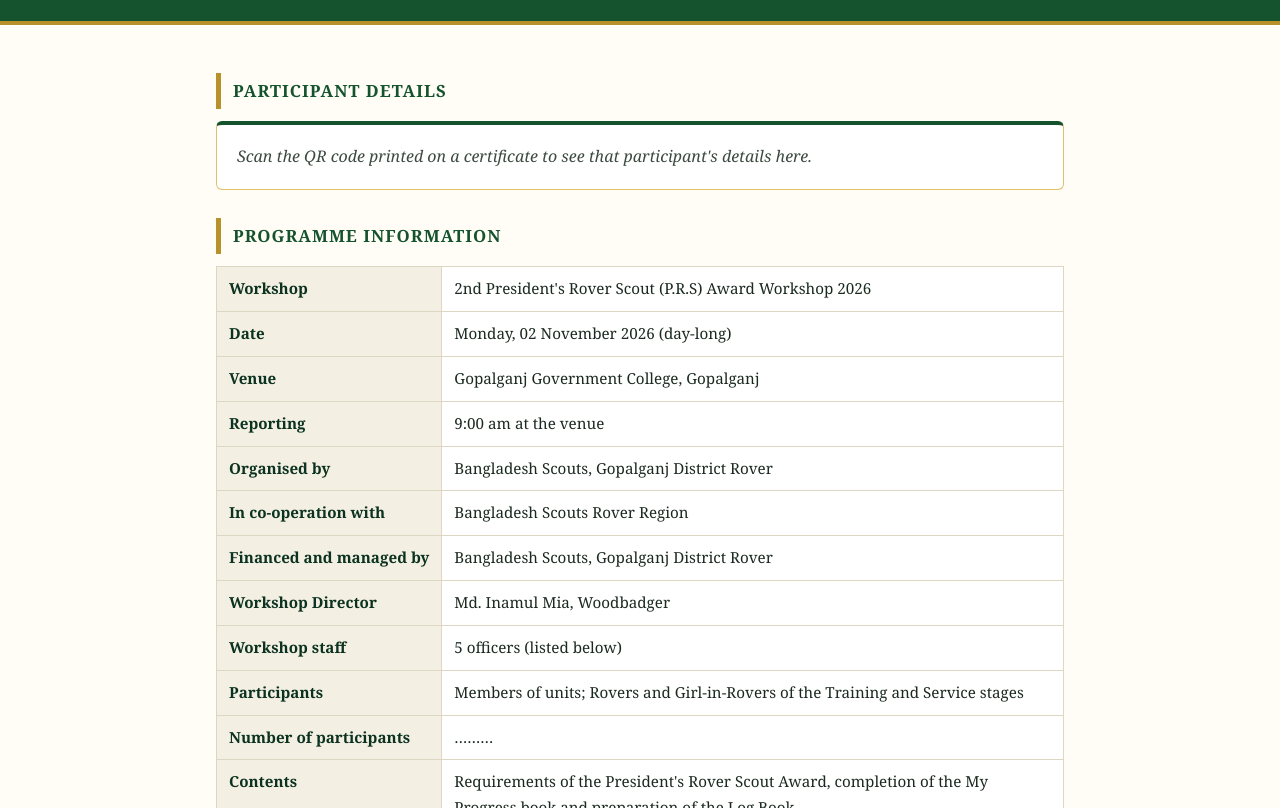
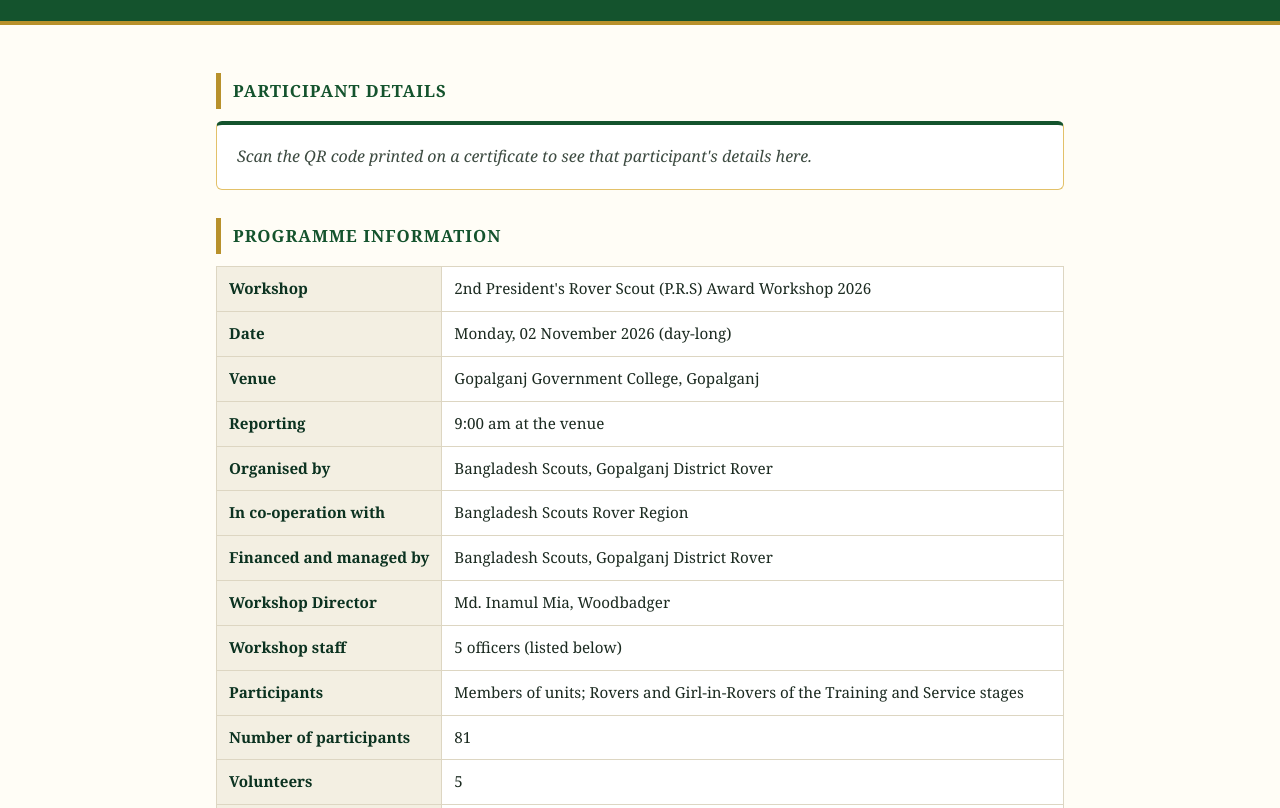
Before and after one commit to gopalganjrover/prs26, a plain HTML site: page index.html in a window 1280 px wide. Shown: the part 144-952 px from the top of the page. Drawn offline with Linux system fonts and the light colour scheme.

Commit message:
Add files via upload

```diff
--- a/index.html
+++ b/index.html
@@ -95,7 +95,8 @@
   ["Workshop Director", "Md. Inamul Mia, Woodbadger"],
   ["Workshop staff", "5 officers (listed below)"],
   ["Participants", "Members of units; Rovers and Girl-in-Rovers of the Training and Service stages"],
-  ["Number of participants", "………"],
+  ["Number of participants", "81"],
+  ["Volunteers", "5"],
   ["Contents", "Requirements of the President's Rover Scout Award, completion of the My Progress book and preparation of the Log Book"],
   ["Training method", "Lecture method and demonstration"],
   ["Training materials", "Handout, chart, chalk, duster, rope, poster paper, marker pen, flag, magnet board, magnets, white board, overhead projector and pointer"],
```
